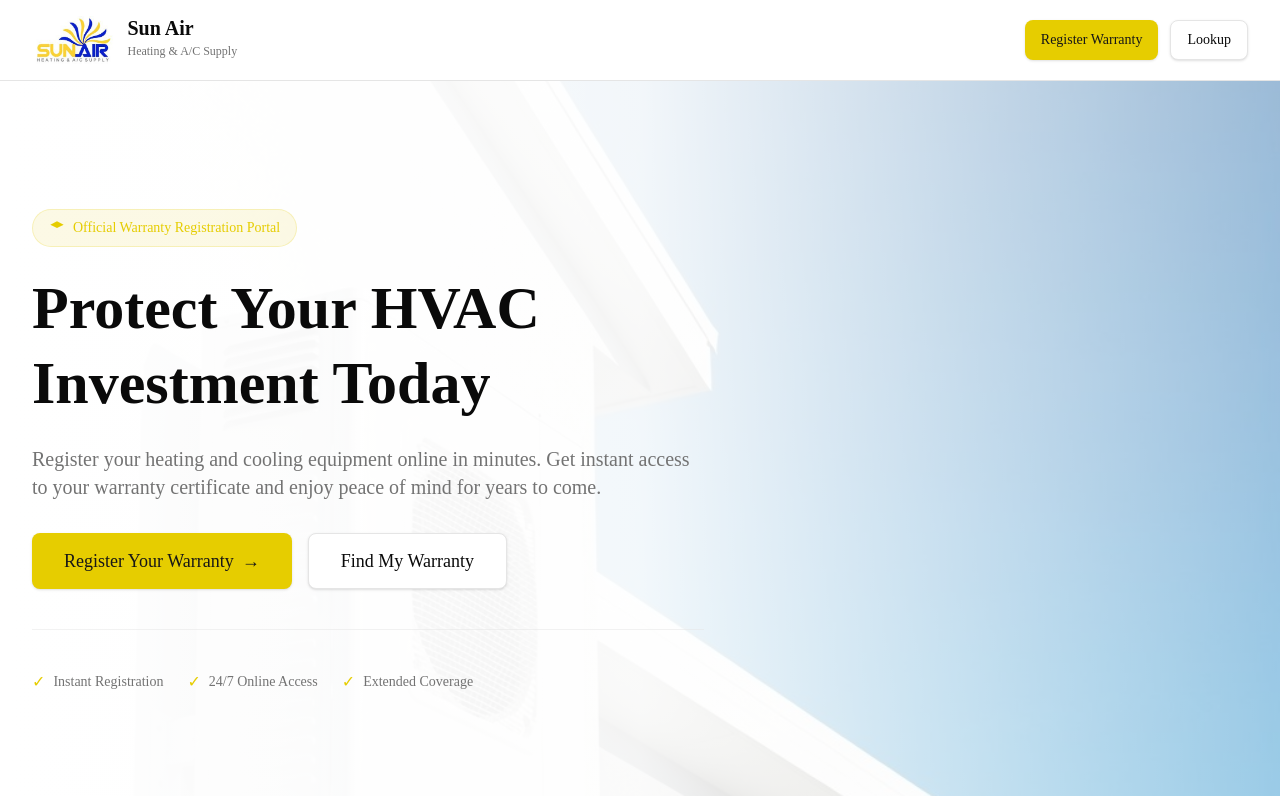
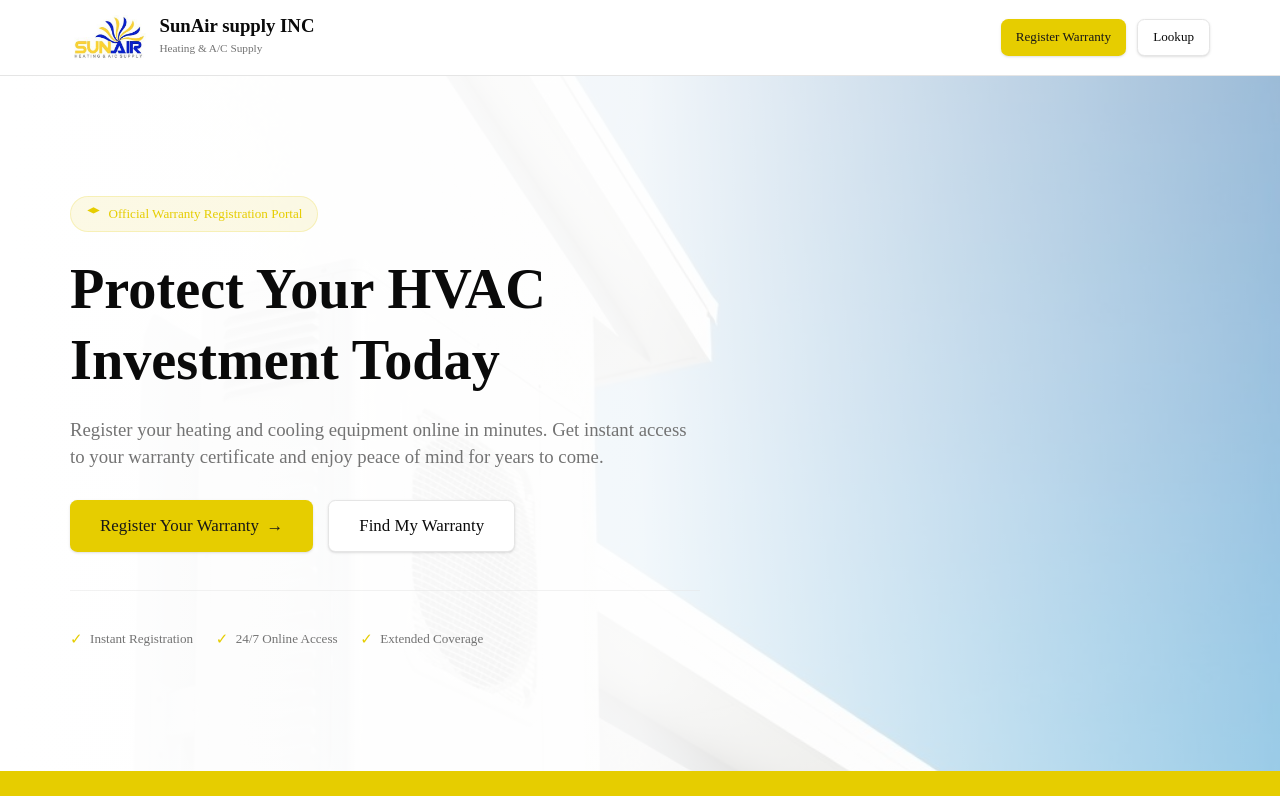
Before and after one commit to sebastianpinzon19/warranty-sun-air, a Next.js app: page / in a window 1280 px wide. Shown: the top 796 px of the page. Built offline with nearby package versions, Linux system fonts and the light colour scheme.

Commit message:
feat: update branding to SunAir supply INC across the application

```diff
--- a/app/globals.css
+++ b/app/globals.css
@@ -115,6 +115,10 @@
 }
 
 @layer base {
+  html {
+    font-size: 15px;
+  }
+
   * {
     @apply border-border outline-ring/50;
   }
--- a/app/layout.tsx
+++ b/app/layout.tsx
@@ -2,8 +2,8 @@ import type { Metadata } from 'next';
 import './globals.css';
 
 export const metadata: Metadata = {
-  title: 'Sun Air Warranty System',
-  description: 'Warranty registration and lookup portal for Sun Air',
+  title: 'SunAir supply INC Warranty System',
+  description: 'Warranty registration and lookup portal for SunAir supply INC',
   icons: {
     icon: [
       { url: '/favicon_io/favicon-32x32.png', sizes: '32x32', type: 'image/png' },
--- a/app/lookup/page.tsx
+++ b/app/lookup/page.tsx
@@ -48,7 +48,7 @@ export default function LookupPage() {
     <div className="min-h-screen bg-background text-foreground">
       <header className="border-b bg-card/95 backdrop-blur">
         <div className="container-custom flex items-center justify-between py-4">
-          <Link href="/" className="text-xl font-bold">Sun Air</Link>
+          <Link href="/" className="text-xl font-bold">SunAir supply INC</Link>
           <Link href="/register" className="btn-secondary text-sm">Register Warranty</Link>
         </div>
       </header>
--- a/app/page.tsx
+++ b/app/page.tsx
@@ -7,9 +7,9 @@ export default function Home() {
       <header className="sticky top-0 z-50 border-b bg-card/95 backdrop-blur supports-[backdrop-filter]:bg-card/80">
         <div className="container-custom flex items-center justify-between py-4">
           <Link href="/" className="flex items-center gap-3">
-            <Image src="/sunair-logo.png" alt="Sun Air" width={180} height={56} priority className="h-12 w-auto object-contain" />
+            <Image src="/sunair-logo.png" alt="SunAir supply INC" width={180} height={56} priority className="h-12 w-auto object-contain" />
             <div>
-              <span className="block text-xl font-bold leading-none">Sun Air</span>
+              <span className="block text-xl font-bold leading-none">SunAir supply INC</span>
               <span className="text-xs text-muted-foreground">Heating &amp; A/C Supply</span>
             </div>
           </Link>
@@ -211,8 +211,8 @@ export default function Home() {
         <div className="container-custom grid gap-8 md:grid-cols-4">
           <div>
             <Link href="/" className="mb-4 flex items-center gap-3">
-              <Image src="/sunair-logo.png" alt="Sun Air" width={150} height={48} className="h-10 w-auto object-contain" />
-              <span className="text-lg font-bold">Sun Air</span>
+              <Image src="/sunair-logo.png" alt="SunAir supply INC" width={150} height={48} className="h-10 w-auto object-contain" />
+              <span className="text-lg font-bold">SunAir supply INC</span>
             </Link>
             <p className="text-sm text-muted-foreground">Professional HVAC warranty registration and management system.</p>
           </div>
@@ -234,9 +234,10 @@ export default function Home() {
           <div>
             <h4 className="mb-4 font-semibold">Contact</h4>
             <ul className="space-y-2 text-sm text-muted-foreground">
-              <li>support@warrantypro.com</li>
-              <li>1-800-WARRANTY</li>
-              <li>Mon-Fri 9AM-5PM</li>
+              <li>4244 Old Dixie Rd</li>
+              <li>Atlanta, GA 30354</li>
+              <li>info@sunairsupply.com</li>
+              <li>(404) 363-1020</li>
             </ul>
           </div>
         </div>
--- a/app/register/page.tsx
+++ b/app/register/page.tsx
@@ -88,9 +88,9 @@ export default function RegisterPage() {
       <header className="border-b bg-card/95 backdrop-blur">
         <div className="container-custom flex items-center justify-between py-4">
           <Link href="/" className="flex items-center gap-3">
-            <Image src="/sunair-logo.png" alt="Sun Air" width={180} height={56} className="h-12 w-auto object-contain" />
+            <Image src="/sunair-logo.png" alt="SunAir supply INC" width={180} height={56} className="h-12 w-auto object-contain" />
             <div>
-              <span className="block text-xl font-bold leading-none">Sun Air</span>
+              <span className="block text-xl font-bold leading-none">SunAir supply INC</span>
               <span className="text-xs text-muted-foreground">Warranty Registration</span>
             </div>
           </Link>
--- a/components/ProductInfo.tsx
+++ b/components/ProductInfo.tsx
@@ -24,7 +24,7 @@ export default function ProductInfo() {
     <div className="space-y-6">
       <div className="border-b border-gray-200 pb-4 mb-6">
         <h3 className="text-2xl font-bold text-sun-blue">Step 3: Product Information</h3>
-        <p className="text-gray-600 text-sm mt-1">Enter the serial numbers for your SUN AIR equipment</p>
+        <p className="text-gray-600 text-sm mt-1">Enter the serial numbers for your SunAir supply INC equipment</p>
       </div>
 
       {/* Products List */}
--- a/lib/pdf-generator.ts
+++ b/lib/pdf-generator.ts
@@ -11,7 +11,7 @@ export function generateWarrantyCertificate(warranty: Warranty) {
 
   doc.setTextColor(255, 179, 0); // SUN YELLOW
   doc.setFontSize(28);
-  doc.text('SUN AIR', 105, 20, { align: 'center' });
+  doc.text('SunAir supply INC', 105, 20, { align: 'center' });
 
   doc.setTextColor(255, 255, 255);
   doc.setFontSize(16);
@@ -88,7 +88,7 @@ export function generateWarrantyCertificate(warranty: Warranty) {
     '4. Regular maintenance is required to maintain warranty validity.',
     '5. This warranty is non-transferable unless otherwise specified.',
     '6. Claims must be filed through authorized service centers.',
-    '7. SUN AIR reserves the right to inspect equipment before honoring claims.',
+    '7. SunAir supply INC reserves the right to inspect equipment before honoring claims.',
     '',
     `Registration Date: ${new Date(warranty.registeredAt).toLocaleDateString()}`,
     `Warranty Status: ${warranty.status.toUpperCase()}`,
@@ -103,7 +103,7 @@ export function generateWarrantyCertificate(warranty: Warranty) {
   // Footer
   doc.setTextColor(128, 128, 128);
   doc.setFontSize(8);
-  doc.text('© SUN AIR - All Rights Reserved', 105, 285, { align: 'center' });
+  doc.text('© SunAir supply INC - All Rights Reserved', 105, 285, { align: 'center' });
   doc.text('For warranty claims, contact our support team', 105, 290, { align: 'center' });
 
   return doc;
```
